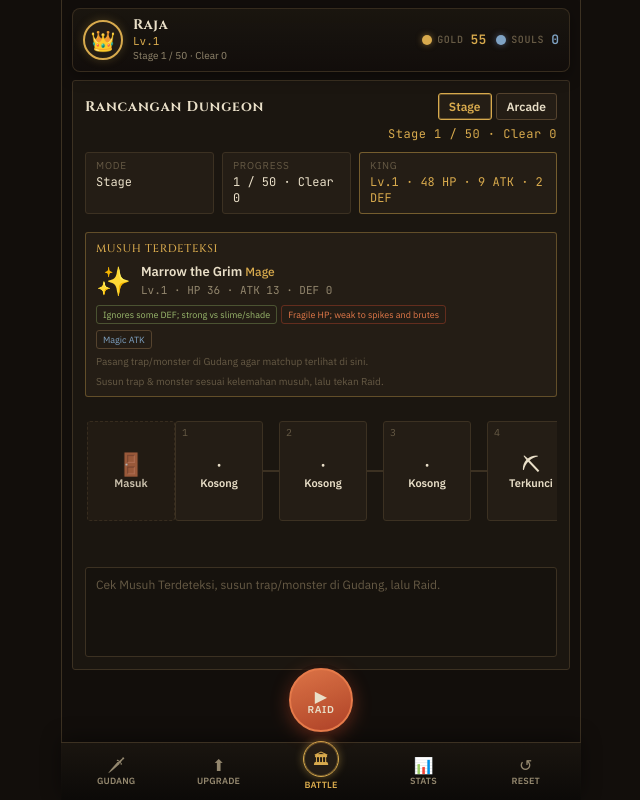
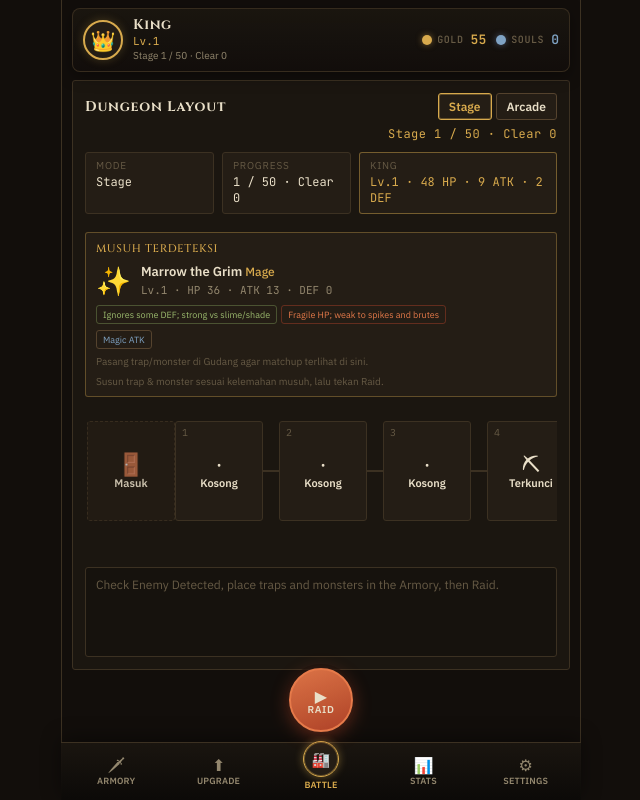
Before and after one commit to irwanasas/ownadungeon, a Next.js app: page / in a window 1280 px wide. Shown: the whole page, without its empty margins (319-959 px from the left). Built offline with nearby package versions, Linux system fonts and the light colour scheme.

Commit message:
i18n: English UI labels + Settings bottom nav

```diff
--- a/app/GameApp.tsx
+++ b/app/GameApp.tsx
@@ -23,7 +23,7 @@ export default function GameApp() {
             👑
           </div>
           <div className="player-meta">
-            <div className="player-name">Raja</div>
+            <div className="player-name">King</div>
             <div id="hud-king-level" className="player-level">
               Lv.1
             </div>
@@ -50,9 +50,9 @@ export default function GameApp() {
       <main className="layout">
         <section className="panel stage-panel">
           <div className="stage-header">
-            <h2 className="panel-title">Rancangan Dungeon</h2>
+            <h2 className="panel-title">Dungeon Layout</h2>
             <div className="mode-controls">
-              <div className="mode-toggle" role="group" aria-label="Mode permainan">
+              <div className="mode-toggle" role="group" aria-label="Game mode">
                 <button type="button" id="btn-mode-stage" className="btn btn-small mode-btn active">
                   Stage
                 </button>
@@ -87,7 +87,7 @@ export default function GameApp() {
             </div>
           </div>
 
-          <div id="room-preview" className="room-preview" aria-label="Musuh terdeteksi"></div>
+          <div id="room-preview" className="room-preview" aria-label="Enemy detected"></div>
 
           <div className="dungeon-runway" id="dungeon-runway">
             <div
@@ -106,7 +106,7 @@ export default function GameApp() {
                 <div className="room-floor">
                   <div id="room-content" className="room-content">
                     <span className="room-content-icon">🚪</span>
-                    <span className="room-content-label">Mulut Dungeon</span>
+                    <span className="room-content-label">Dungeon Mouth</span>
                   </div>
                   <div id="hero-token" className="hero-token" aria-hidden="true">
                     <span className="hero-token-face">⚔</span>
@@ -124,7 +124,7 @@ export default function GameApp() {
           <div className="raid-stage">
             <div id="raid-log" className="raid-log">
               <p className="raid-log-placeholder">
-                Cek Musuh Terdeteksi, susun trap/monster di Gudang, lalu Raid.
+                Check Enemy Detected, place traps and monsters in the Armory, then Raid.
               </p>
             </div>
           </div>
@@ -135,7 +135,7 @@ export default function GameApp() {
         id="btn-start-raid"
         className="play-fab"
         type="button"
-        aria-label="Mulai Raid"
+        aria-label="Start Raid"
       >
         <span className="play-fab-icon" aria-hidden="true">
           ▶
@@ -146,35 +146,35 @@ export default function GameApp() {
       <nav className="bottom-nav" aria-label="Main">
         <button type="button" id="btn-open-palette" className="bottom-nav-item" aria-expanded="false" data-nav="palette">
           <span className="bottom-nav-icon" aria-hidden="true">🗡</span>
-          <span className="bottom-nav-label">Gudang</span>
+          <span className="bottom-nav-label">Armory</span>
         </button>
         <button type="button" id="btn-open-upgrades" className="bottom-nav-item" aria-expanded="false" data-nav="upgrades">
           <span className="bottom-nav-icon" aria-hidden="true">⬆</span>
           <span className="bottom-nav-label">Upgrade</span>
         </button>
         <button type="button" id="btn-nav-home" className="bottom-nav-item bottom-nav-item--center active" data-nav="home" aria-current="page">
-          <span className="bottom-nav-icon" aria-hidden="true">🏛</span>
+          <span className="bottom-nav-icon" aria-hidden="true">🏭</span>
           <span className="bottom-nav-label">Battle</span>
         </button>
         <button type="button" id="btn-open-stats" className="bottom-nav-item" aria-expanded="false" data-nav="stats">
           <span className="bottom-nav-icon" aria-hidden="true">📊</span>
           <span className="bottom-nav-label">Stats</span>
         </button>
-        <button type="button" id="btn-reset-game" className="bottom-nav-item bottom-nav-item--danger" data-nav="reset">
-          <span className="bottom-nav-icon" aria-hidden="true">↺</span>
-          <span className="bottom-nav-label">Reset</span>
+        <button type="button" id="btn-open-settings" className="bottom-nav-item" aria-expanded="false" data-nav="settings">
+          <span className="bottom-nav-icon" aria-hidden="true">⚙</span>
+          <span className="bottom-nav-label">Settings</span>
         </button>
       </nav>
 
       <div id="palette-overlay" className="side-overlay side-overlay-left side-overlay--hidden" aria-hidden="true">
         <div className="side-overlay-backdrop" data-close-overlay="palette"></div>
-        <aside className="side-panel" role="dialog" aria-modal="true" aria-label="Gudang Dungeon" tabIndex={-1}>
+        <aside className="side-panel" role="dialog" aria-modal="true" aria-label="Dungeon Armory" tabIndex={-1}>
           <div className="side-panel-header">
             <div>
-              <h2 className="panel-title">Gudang Dungeon</h2>
-              <p className="panel-hint">Pilih item, lalu klik ruang kosong di layout dungeon untuk memasangnya.</p>
+              <h2 className="panel-title">Dungeon Armory</h2>
+              <p className="panel-hint">Select an item, then tap an empty dungeon room to place it.</p>
             </div>
-            <button id="btn-close-palette" className="overlay-close" type="button" aria-label="Tutup">×</button>
+            <button id="btn-close-palette" className="overlay-close" type="button" aria-label="Close">×</button>
           </div>
           <div className="palette-group">
             <h3 className="palette-group-title">Trap</h3>
@@ -185,7 +185,7 @@ export default function GameApp() {
             <div id="palette-monsters" className="palette-list"></div>
           </div>
           <div className="palette-group">
-            <h3 className="palette-group-title">Ruang Spesial</h3>
+            <h3 className="palette-group-title">Special Rooms</h3>
             <div id="palette-special" className="palette-list"></div>
           </div>
         </aside>
@@ -193,10 +193,10 @@ export default function GameApp() {
 
       <div id="upgrades-overlay" className="side-overlay side-overlay-right side-overlay--hidden" aria-hidden="true">
         <div className="side-overlay-backdrop" data-close-overlay="upgrades"></div>
-        <aside className="side-panel" role="dialog" aria-modal="true" aria-label="Peningkatan" tabIndex={-1}>
+        <aside className="side-panel" role="dialog" aria-modal="true" aria-label="Upgrades" tabIndex={-1}>
           <div className="side-panel-header">
-            <div><h2 className="panel-title">Peningkatan</h2></div>
-            <button id="btn-close-upgrades" className="overlay-close" type="button" aria-label="Tutup">×</button>
+            <div><h2 className="panel-title">Upgrades</h2></div>
+            <button id="btn-close-upgrades" className="overlay-close" type="button" aria-label="Close">×</button>
           </div>
           <div id="upgrade-list" className="upgrade-list"></div>
         </aside>
@@ -204,20 +204,52 @@ export default function GameApp() {
 
       <div id="stats-overlay" className="side-overlay side-overlay-right side-overlay--hidden" aria-hidden="true">
         <div className="side-overlay-backdrop" data-close-overlay="stats"></div>
-        <aside className="side-panel" role="dialog" aria-modal="true" aria-label="Statistik" tabIndex={-1}>
+        <aside className="side-panel" role="dialog" aria-modal="true" aria-label="Statistics" tabIndex={-1}>
           <div className="side-panel-header">
-            <div><h2 className="panel-title">Statistik</h2></div>
-            <button id="btn-close-stats" className="overlay-close" type="button" aria-label="Tutup">×</button>
+            <div><h2 className="panel-title">Statistics</h2></div>
+            <button id="btn-close-stats" className="overlay-close" type="button" aria-label="Close">×</button>
           </div>
           <div id="stats-list" className="stats-list"></div>
         </aside>
       </div>
 
+      <div id="settings-overlay" className="side-overlay side-overlay-right side-overlay--hidden" aria-hidden="true">
+        <div className="side-overlay-backdrop" data-close-overlay="settings"></div>
+        <aside className="side-panel" role="dialog" aria-modal="true" aria-label="Settings" tabIndex={-1}>
+          <div className="side-panel-header">
+            <div>
+              <h2 className="panel-title">Settings</h2>
+              <p className="panel-hint">Language and account options.</p>
+            </div>
+            <button id="btn-close-settings" className="overlay-close" type="button" aria-label="Close">×</button>
+          </div>
+          <div className="settings-body">
+            <div className="settings-section">
+              <h3 className="settings-section-title">Language</h3>
+              <label className="settings-field" htmlFor="setting-language">
+                <span className="settings-field-label">Display language</span>
+                <select id="setting-language" className="settings-select" defaultValue="en">
+                  <option value="en">English</option>
+                </select>
+              </label>
+              <p className="settings-note">More languages may be added later. The game currently runs in English only.</p>
+            </div>
+            <div className="settings-section settings-section--danger">
+              <h3 className="settings-section-title">Danger Zone</h3>
+              <p className="settings-note">Wipe all progress and return to a fresh dungeon.</p>
+              <button id="btn-reset-game" className="btn btn-danger" type="button">
+                Reset Game
+              </button>
+            </div>
+          </div>
+        </aside>
+      </div>
+
       <div id="offline-modal" className="modal-overlay modal-overlay--hidden">
         <div className="modal">
-          <h2 className="modal-title">Selagi Kau Pergi...</h2>
+          <h2 className="modal-title">While You Were Away...</h2>
           <div id="offline-summary" className="modal-body"></div>
-          <button id="btn-close-offline" className="btn btn-primary">Kembali ke Dungeon</button>
+          <button id="btn-close-offline" className="btn btn-primary">Back to the Dungeon</button>
         </div>
       </div>
 
@@ -225,11 +257,11 @@ export default function GameApp() {
         <div className="modal" role="dialog" aria-modal="true" aria-labelledby="reset-modal-title">
           <h2 id="reset-modal-title" className="modal-title">Reset Game?</h2>
           <div className="modal-body">
-            <p>Semua progress akan dihapus: gold, souls, upgrade, unlock, layout dungeon, dan statistik. Tidak bisa dibatalkan.</p>
+            <p>All progress will be wiped: gold, souls, upgrades, unlocks, dungeon layout, and stats. This cannot be undone.</p>
           </div>
           <div className="modal-actions">
-            <button id="btn-reset-cancel" className="btn" type="button">Batal</button>
-            <button id="btn-reset-confirm" className="btn btn-danger" type="button">Ya, Reset</button>
+            <button id="btn-reset-cancel" className="btn" type="button">Cancel</button>
+            <button id="btn-reset-confirm" className="btn btn-danger" type="button">Yes, Reset</button>
           </div>
         </div>
       </div>
```
